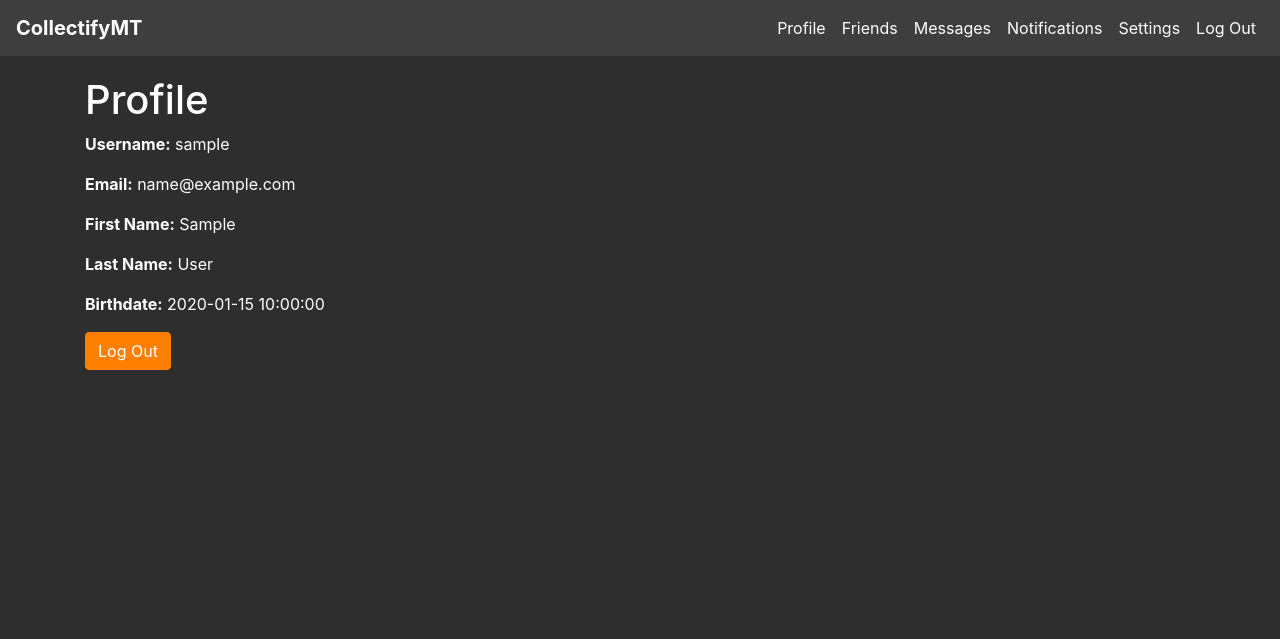
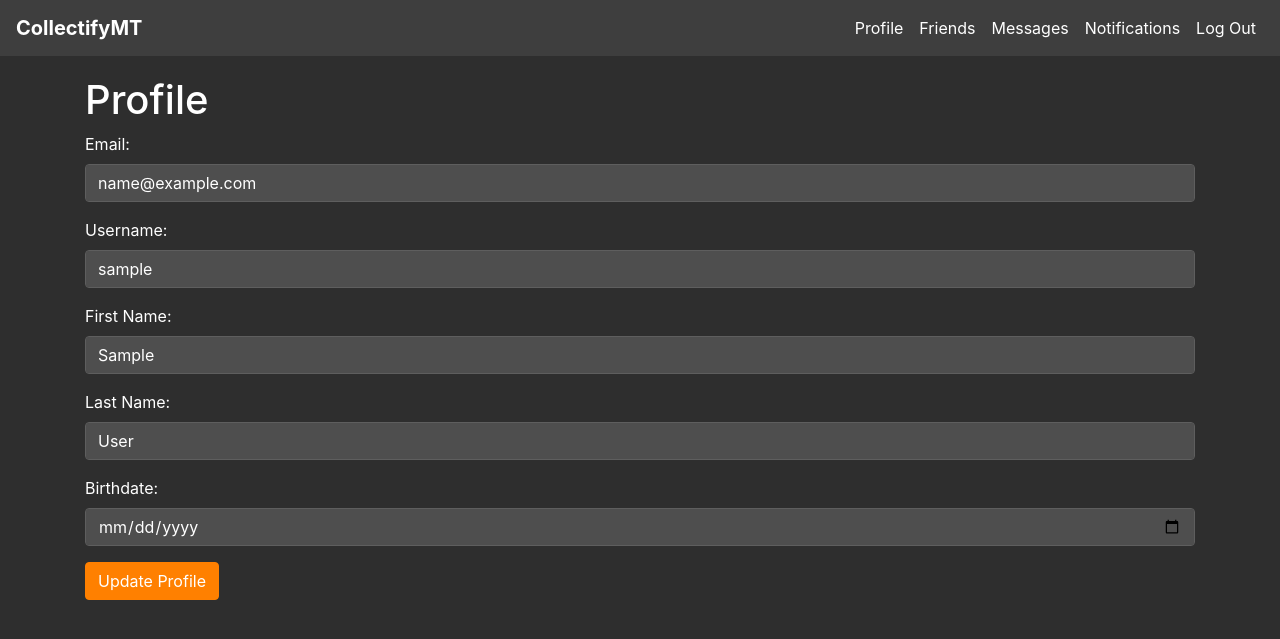
Before and after one commit to jcacc2002/PHP-Synoptic, a PHP site: page /profile.php in a window 1280 px wide. Shown: the top 639 px of the page. Run offline with PHP 8.4, Linux system fonts and the light colour scheme; the visitor is signed in with stand-in values (Sample User, id 1); tables that the repository leaves empty or names only in its code hold one stand-in row (values such as "Sample post"); some libraries are stand-ins or nearby versions.

Commit message:
Updated Two Scripts
+ Removed settings.php because I found it unnecessary.
+ Gave the users the ability to change their profile details.

```diff
--- a/includes/header.php
+++ b/includes/header.php
@@ -19,7 +19,6 @@
             <li class="nav-item"><a class="nav-link" href="friends.php">Friends</a></li>
             <li class="nav-item"><a class="nav-link" href="messages.php">Messages</a></li>
             <li class="nav-item"><a class="nav-link" href="notifications.php">Notifications</a></li>
-            <li class="nav-item"><a class="nav-link" href="settings.php">Settings</a></li>
             <li class="nav-item"><a class="nav-link" href="handlers/logout_handler.php">Log Out</a></li>
         </ul>
     </div>
--- a/profile.php
+++ b/profile.php
@@ -12,16 +12,49 @@
 $query = "SELECT * FROM users WHERE username='$username'";
 $result = mysqli_query($conn, $query);
 $user = mysqli_fetch_assoc($result);
+
+// Handle profile update form submission
+if ($_SERVER["REQUEST_METHOD"] == "POST" && isset($_POST['update_profile'])) {
+    $email = mysqli_real_escape_string($conn, $_POST['email']);
+    $username = mysqli_real_escape_string($conn, $_POST['username']);
+    $first_name = mysqli_real_escape_string($conn, $_POST['first_name']);
+    $last_name = mysqli_real_escape_string($conn, $_POST['last_name']);
+    $birthdate = mysqli_real_escape_string($conn, $_POST['birthdate']);
+
+    $query = "UPDATE users SET email='$email', username='$username', first_name='$first_name', last_name='$last_name', birthdate='$birthdate' WHERE user_id='{$user['user_id']}'";
+    mysqli_query($conn, $query);
+
+    $_SESSION['username'] = $username; // Update session username
+    header("Location: profile.php");
+    exit();
+}
 ?>
 
 <div class="container">
     <h1>Profile</h1>
-    <p><strong>Username:</strong> <?php echo $user['username']; ?></p>
-    <p><strong>Email:</strong> <?php echo $user['email']; ?></p>
-    <p><strong>First Name:</strong> <?php echo $user['first_name']; ?></p>
-    <p><strong>Last Name:</strong> <?php echo $user['last_name']; ?></p>
-    <p><strong>Birthdate:</strong> <?php echo $user['birthdate']; ?></p>
-    <a href="handlers/logout_handler.php" class="btn btn-danger">Log Out</a>
+    <form method="POST" action="profile.php">
+        <div class="form-group">
+            <label for="email">Email:</label>
+            <input type="email" class="form-control" id="email" name="email" value="<?php echo htmlspecialchars($user['email']); ?>" required>
+        </div>
+        <div class="form-group">
+            <label for="username">Username:</label>
+            <input type="text" class="form-control" id="username" name="username" value="<?php echo htmlspecialchars($user['username']); ?>" required>
+        </div>
+        <div class="form-group">
+            <label for="first_name">First Name:</label>
+            <input type="text" class="form-control" id="first_name" name="first_name" value="<?php echo htmlspecialchars($user['first_name']); ?>" required>
+        </div>
+        <div class="form-group">
+            <label for="last_name">Last Name:</label>
+            <input type="text" class="form-control" id="last_name" name="last_name" value="<?php echo htmlspecialchars($user['last_name']); ?>" required>
+        </div>
+        <div class="form-group">
+            <label for="birthdate">Birthdate:</label>
+            <input type="date" class="form-control" id="birthdate" name="birthdate" value="<?php echo htmlspecialchars($user['birthdate']); ?>" required>
+        </div>
+        <button type="submit" name="update_profile" class="btn btn-primary">Update Profile</button>
+    </form>
 </div>
 
 <?php include('includes/footer.php'); ?>
```
